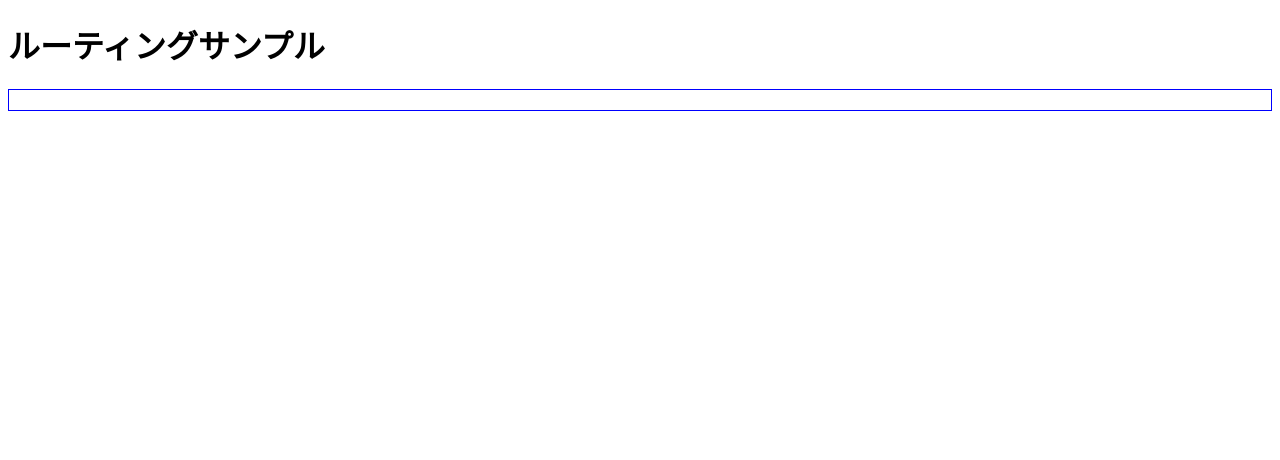
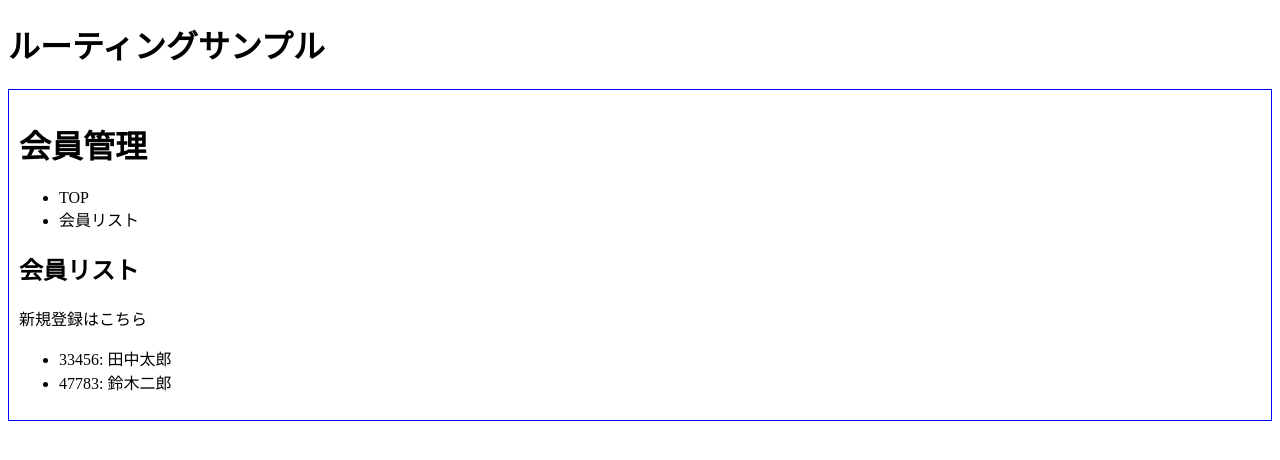
Before and after one commit to kosuke222naito/nuxt-textbook, a Nuxt app: page /member/list in a window 1280 px wide. Before the commit this address had no page. Shown: the top 460 px of the page. Built offline with nearby package versions, Linux system fonts and the light colour scheme.

Commit message:
use NuxtLink

```diff
--- a/pages/index.vue
+++ b/pages/index.vue
@@ -6,6 +6,8 @@
     </ul>
   </nav>
   <section>
-    <p>会員管理はこちら</p>
+    <p>
+      <NuxtLink :to="{ name: 'member-list' }"> 会員管理はこちら </NuxtLink>
+    </p>
   </section>
 </template>
--- /dev/null
+++ b/pages/member/list.vue
@@ -0,0 +1,26 @@
+<script setup lang="ts">
+import type { Member } from "~/interfaces";
+
+const memberList = useState<Map<number, Member>>("memberList");
+</script>
+
+<template>
+  <h1>会員管理</h1>
+  <nav id="breadcrumbs">
+    <ul>
+      <li>TOP</li>
+      <li>会員リスト</li>
+    </ul>
+  </nav>
+  <section>
+    <h2>会員リスト</h2>
+    <p>新規登録はこちら</p>
+    <section>
+      <ul>
+        <li v-for="[id, { name }] in memberList" :key="id">
+          {{ id }}: {{ name }}
+        </li>
+      </ul>
+    </section>
+  </section>
+</template>
```
